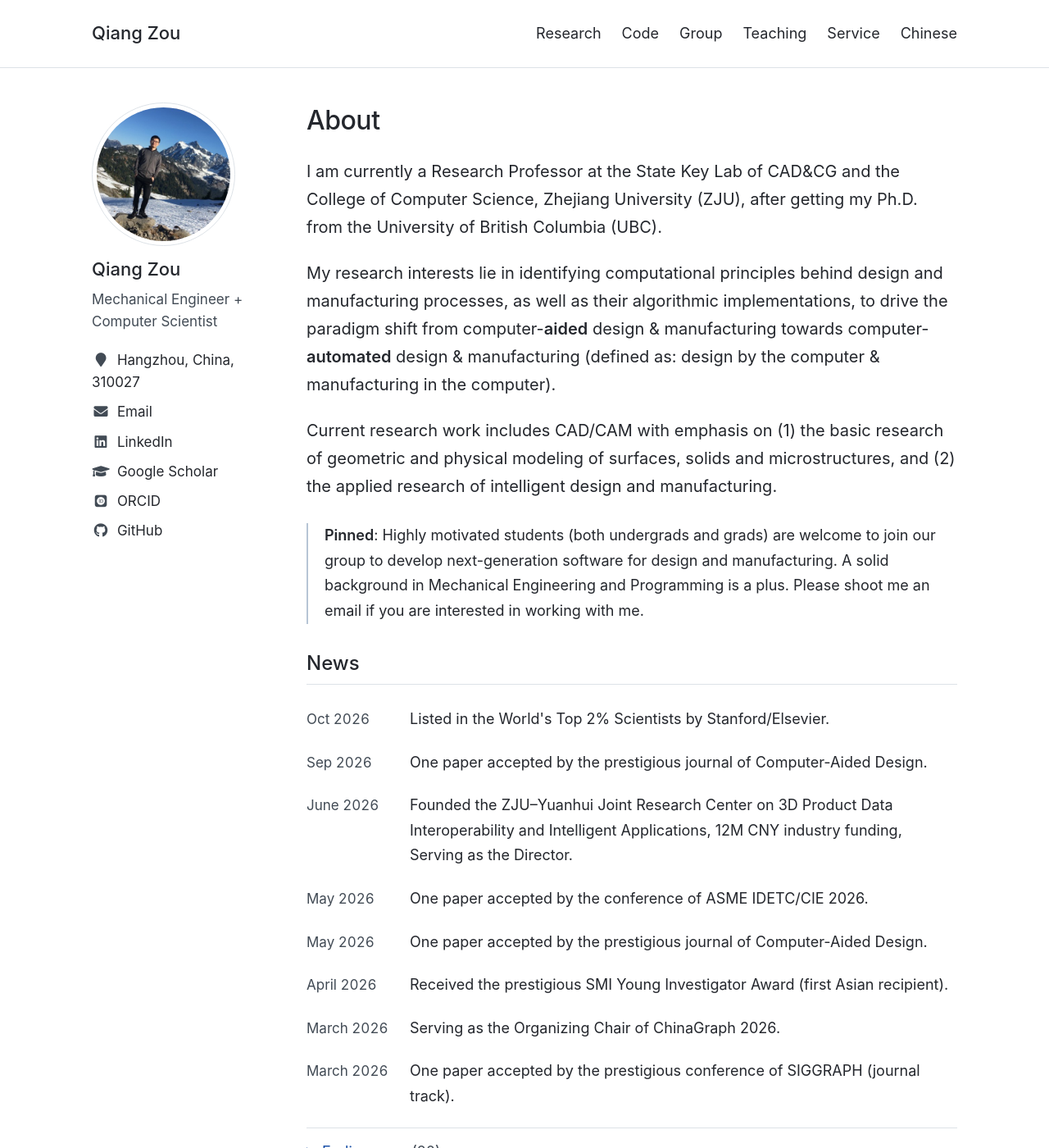
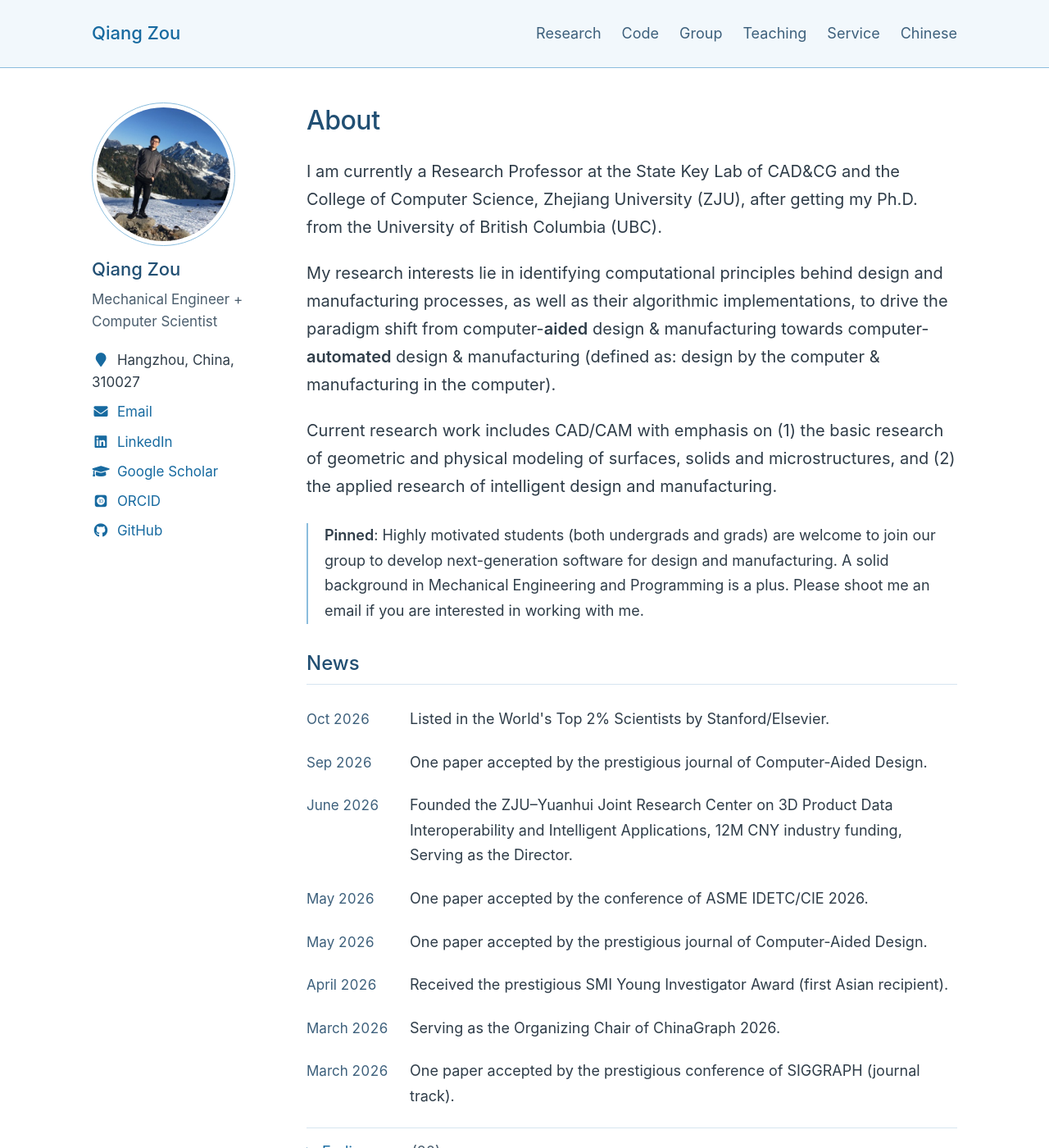
Before and after one commit to Qiang-Zou/Qiang-Zou.github.io, a Jekyll site: the page built from _pages/about.md, in a window 1280 px wide and 1400 px high. Shown: the whole window at 82% size. Built offline with Jekyll 4.4.1, drawn with Linux system fonts in a browser that asks for light colours.

Commit message:
Introduce a shared blue and light-blue academic palette

```diff
--- a/assets/css/home.css
+++ b/assets/css/home.css
@@ -17,22 +17,22 @@
 .ai-orcid-square:before { content: '\e841'; }
 .home-shell { display: grid; grid-template-columns: 210px minmax(0, 1fr); gap: 52px; align-items: start; }
 .sidebar { position: sticky; top: 32px; min-width: 0; }
-.author__avatar img { display: block; width: 175px; height: 175px; padding: 5px; border: 1px solid var(--line); border-radius: 50%; }
+.author__avatar img { display: block; width: 175px; height: 175px; padding: 5px; border: 1px solid var(--sky); border-radius: 50%; }
 .author__name { margin: 14px 0 8px; font-size: 22px; font-weight: 500; line-height: 1.35; }
 .author__bio { margin: 0 0 20px; font-size: 17px; line-height: 1.6; color: var(--muted); }
 .author__urls { margin: 0; padding: 0; list-style: none; font-size: 17px; line-height: 1.6; }
 .author__urls li { margin-bottom: 9px; }
-.author__urls a { color: var(--ink); text-decoration: none; }
+.author__urls a { color: var(--accent); text-decoration: none; }
 .author__urls a:hover { color: var(--accent); text-decoration: underline; }
-.author__urls i { margin-right: 4px; color: var(--muted); }
+.author__urls i { margin-right: 4px; color: var(--accent); }
 .author__urls-wrapper button { display: none; font: inherit; color: var(--accent); background: none; border: 1px solid var(--line); border-radius: 3px; padding: 5px 12px; cursor: pointer; }
 .home-content { min-width: 0; }
-.home-bio .recruiting-note { margin: 28px 0 0; padding-left: 20px; border-left: 2px solid #b7c5d5; font-size: var(--small); line-height: 1.7; }
+.home-bio .recruiting-note { margin: 28px 0 0; padding-left: 20px; border-left: 2px solid var(--sky); font-size: var(--small); line-height: 1.7; }
 .news-section { margin-top: 32px; }
 .news-section h2 { margin-top: 0; }
 .news-list { list-style: none; margin: 0; padding: 0; }
 .news-list li { display: grid; grid-template-columns: 108px minmax(0, 1fr); gap: 18px; margin: 0; padding: 11px 0; font-size: var(--small); line-height: 1.7; }
-.news-list time { color: var(--muted); font-size: 17px; line-height: 1.8; font-variant-numeric: tabular-nums; white-space: nowrap; }
+.news-list time { color: var(--nav); font-size: 17px; line-height: 1.8; font-variant-numeric: tabular-nums; white-space: nowrap; }
 .news-archive { margin-top: 12px; border-top: 1px solid var(--line); }
 .news-archive summary { padding: 14px 0; font-size: var(--small); color: var(--accent); cursor: pointer; }
 .news-archive summary span { color: var(--muted); }
--- a/assets/css/site.css
+++ b/assets/css/site.css
@@ -1,9 +1,13 @@
 :root {
-  --ink: #24272d;
-  --muted: #424b55;
-  --accent: #174ea6;
-  --line: #dde2e7;
-  --wash: #f5f7fa;
+  --ink: #2f3d49;
+  --muted: #4b5e6e;
+  --heading: #214f73;
+  --accent: #176aa0;
+  --accent-hover: #104b75;
+  --nav: #3d607c;
+  --sky: #8bbddd;
+  --line: #d6e5f0;
+  --wash: #f2f8fc;
   --sans: -apple-system, BlinkMacSystemFont, "Segoe UI", "PingFang SC", "Microsoft YaHei", sans-serif;
   --text: 20px;
   --small: 18px;
@@ -16,11 +20,11 @@
 html { scroll-behavior: smooth; scroll-padding-top: 28px; }
 body { margin: 0; color: var(--ink); background: #fff; font-family: var(--sans); font-size: var(--text); line-height: 1.7; }
 a { color: var(--accent); text-decoration-thickness: 1px; text-underline-offset: 4px; overflow-wrap: anywhere; }
-a:hover { color: #103a7d; }
+a:hover { color: var(--accent-hover); }
 a:focus-visible, summary:focus-visible, button:focus-visible { outline: 2px solid var(--accent); outline-offset: 4px; }
 img { max-width: 100%; height: auto; }
-::selection { background: #deebff; color: #172d4f; }
-h1, h2, h3 { line-height: 1.35; font-weight: 550; }
+::selection { background: #d9ecf9; color: var(--heading); }
+h1, h2, h3 { color: var(--heading); line-height: 1.35; font-weight: 550; }
 h1 { font-size: var(--title); letter-spacing: -.015em; }
 h2 { font-size: var(--section); }
 h3 { font-size: var(--item); }
@@ -28,12 +32,12 @@ p { margin: 0 0 1.1em; }
 strong { font-weight: 600; }
 .skip-link { position: absolute; top: -100px; left: 16px; z-index: 20; padding: 10px 16px; color: #fff; background: var(--accent); }
 .skip-link:focus { top: 12px; color: #fff; }
-.site-header { border-bottom: 1px solid var(--line); }
+.site-header { background: var(--wash); border-bottom: 1px solid var(--sky); }
 .header-inner, .footer-inner, .page-shell, .home-shell { max-width: var(--site-width); margin: 0 auto; padding-left: 32px; padding-right: 32px; }
 .header-inner { min-height: 82px; display: flex; align-items: center; justify-content: space-between; gap: 28px; }
-.wordmark { font-size: 22px; font-weight: 500; color: var(--ink); text-decoration: none; white-space: nowrap; }
+.wordmark { font-size: 22px; font-weight: 500; color: var(--accent); text-decoration: none; white-space: nowrap; }
 .main-nav { display: flex; align-items: center; gap: 25px; flex-wrap: wrap; }
-.main-nav a { padding: 8px 0; color: var(--ink); font-size: var(--small); font-weight: 400; text-decoration: none; white-space: nowrap; }
+.main-nav a { padding: 8px 0; color: var(--nav); font-size: var(--small); font-weight: 400; text-decoration: none; white-space: nowrap; }
 .main-nav a:hover, .main-nav a[aria-current] { color: var(--accent); }
 .main-nav a[aria-current] { text-decoration: underline; text-underline-offset: 7px; }
 .site-main { min-height: 65vh; }
@@ -52,7 +56,7 @@ strong { font-weight: 600; }
 .prose li { padding-left: 3px; margin-bottom: 10px; }
 .prose li > ul { margin: 10px 0; }
 .prose li > ul > li { margin-bottom: 6px; }
-.prose blockquote { border-left: 2px solid #b7c5d5; margin: 24px 0; padding: 0 20px; color: var(--muted); }
+.prose blockquote { border-left: 2px solid var(--sky); margin: 24px 0; padding: 0 20px; color: var(--muted); }
 .prose blockquote p:last-child { margin: 0; }
 .prose hr { border: 0; border-top: 1px solid var(--line); margin: 28px 0; }
 .prose table { display: block; width: 100%; overflow-x: auto; border-collapse: collapse; margin: 24px 0; font-size: var(--small); }
@@ -68,7 +72,7 @@ strong { font-weight: 600; }
 .project-row { display: grid; grid-template-columns: 200px minmax(0, 1fr); gap: 28px; align-items: start; padding: 16px 0 24px; }
 .project-image { display: flex; align-items: center; justify-content: center; height: 156px; padding: 6px; background: #fff; border: 1px solid var(--line); border-radius: 3px; }
 .project-image img { display: block; max-width: 100%; width: auto; height: auto; max-height: 100%; object-fit: contain; }
-.project-image:hover { border-color: #aab8cc; }
+.project-image:hover { border-color: var(--accent); }
 .project-content h3, .code-page .project-content h3 { margin: 0 0 7px; font-size: var(--item); line-height: 1.45; }
 .project-content p { margin: 0 0 10px; font-size: var(--small); line-height: 1.7; }
 .publication-intro { margin: -12px 0 28px; font-size: var(--small); color: var(--muted); }
@@ -78,16 +82,16 @@ strong { font-weight: 600; }
 .publication-list { list-style: none; margin: 0 !important; padding: 0 !important; }
 .publication-list li { margin: 0 0 24px; padding: 0; line-height: 1.6; }
 .publication-list li:last-child { margin-bottom: 0; }
-.publication-list .paper-title { display: block; margin-bottom: 5px; font-size: var(--item); font-weight: 550; line-height: 1.45; }
+.publication-list .paper-title { display: block; margin-bottom: 5px; color: var(--heading); font-size: var(--item); font-weight: 550; line-height: 1.45; }
 .publication-list .citation { color: var(--muted); font-size: var(--small); line-height: 1.65; }
 .publication-list strong { color: var(--ink); font-weight: 550; }
 .publication-list .resource-links { margin-top: 5px; }
-.site-footer { border-top: 1px solid var(--line); }
+.site-footer { background: var(--wash); border-top: 1px solid var(--line); }
 .footer-inner { min-height: 90px; display: flex; align-items: center; justify-content: space-between; gap: 24px; color: var(--muted); font-size: 16px; }
 .footer-inner p { margin: 0; }
 .footer-inner p span { padding: 0 7px; }
 .footer-links { display: flex; gap: 20px; flex-wrap: wrap; }
-.footer-links a { color: var(--muted); text-decoration: none; }
+.footer-links a { color: var(--accent); text-decoration: none; }
 .footer-links a:hover { color: var(--accent); }
 @media (max-width: 900px) {
   .header-inner { align-items: flex-start; padding-top: 18px; padding-bottom: 18px; gap: 14px 24px; }
```
